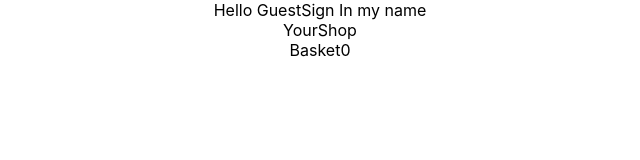
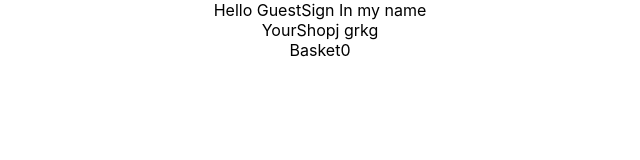
Before and after one commit to samsonokoh082/eshop, a React (Create React App) app: page / in a window 1280 px wide. Shown: the top 160 px of the page, without its empty margins (320-960 px from the left). Built offline with nearby package versions, Linux system fonts and the light colour scheme.

Commit message:
first ccommit

```diff
--- a/src/App.js
+++ b/src/App.js
@@ -23,7 +23,7 @@ function App() {
         <div className="nav_item">
 
         <span className="nav_itemLineOne">Your</span>
-          <span className="nav_itemLineTwo">Shop</span>
+          <span className="nav_itemLineTwo">Shopj grkg</span>
 
         </div>
         <div className="nav_item">
```
